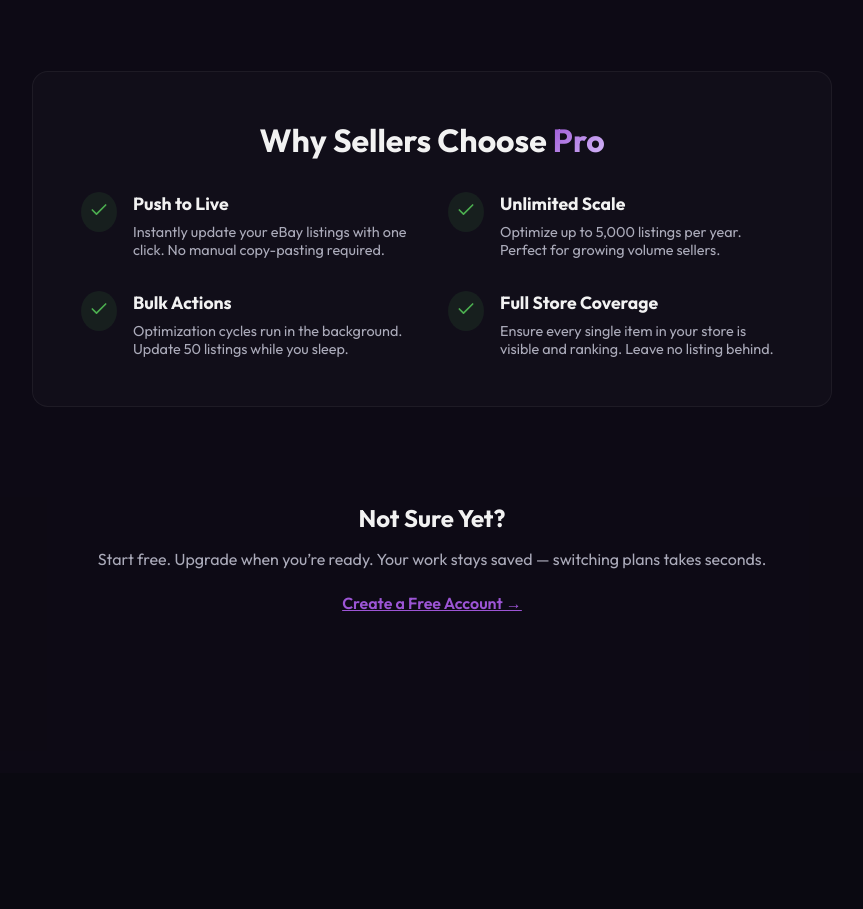
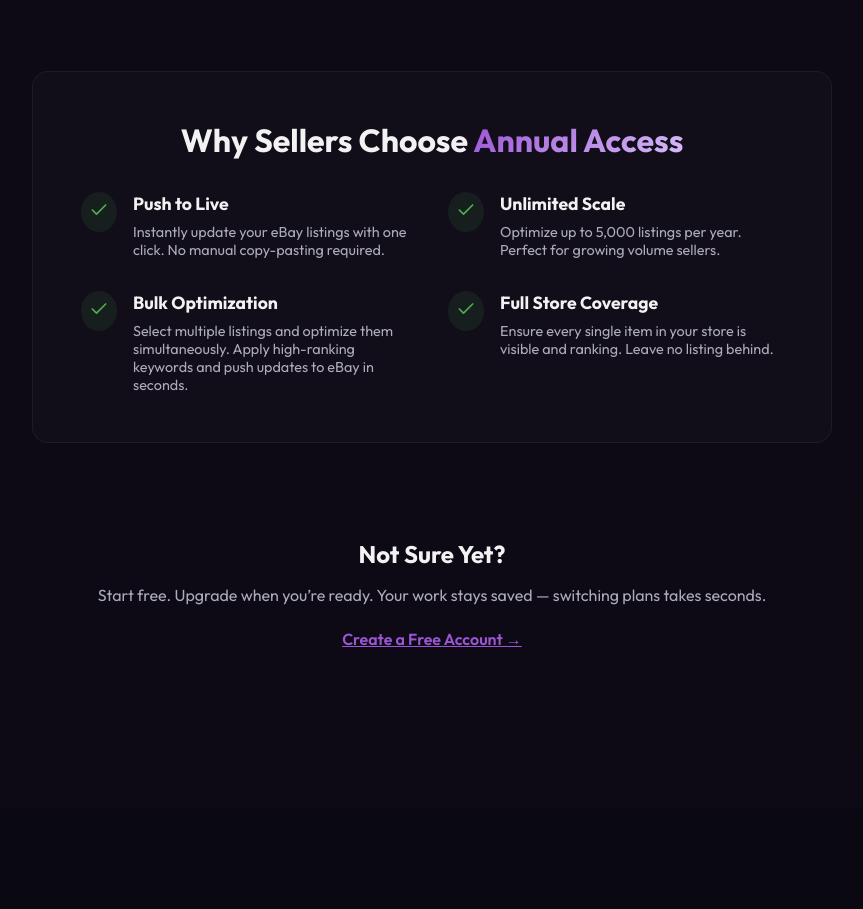
Before and after one commit to spencerstarky/resell-seo, a Next.js app: page / in a window 1280 px wide. Shown: the part 3060-3969 px from the top of the page, without its empty margins (208-1071 px from the left). Built offline with nearby package versions, Linux system fonts and the light colour scheme; no server answers.

Commit message:
Docs: Update plan section copy. Changed 'Pro' to 'Annual Access' and fixed Bulk Optimization description.

```diff
--- a/app/page.tsx
+++ b/app/page.tsx
@@ -221,7 +221,7 @@ export default function Home() {
 
           {/* Why Sellers Choose Pro */}
           <div style={{ maxWidth: '800px', margin: '0 auto', marginBottom: '6rem', padding: '3rem', background: 'rgba(255,255,255,0.02)', borderRadius: '16px', border: '1px solid rgba(255,255,255,0.05)' }}>
-            <h3 style={{ textAlign: 'center', fontSize: '2rem', marginBottom: '2rem' }}>Why Sellers Choose <span className="text-gradient">Pro</span></h3>
+            <h3 style={{ textAlign: 'center', fontSize: '2rem', marginBottom: '2rem' }}>Why Sellers Choose <span className="text-gradient">Annual Access</span></h3>
             <div style={{ display: 'grid', gridTemplateColumns: '1fr 1fr', gap: '2rem' }}>
               <div style={{ display: 'flex', gap: '1rem', alignItems: 'flex-start' }}>
                 <div style={{ background: 'rgba(76, 175, 80, 0.1)', padding: '0.5rem', borderRadius: '50%' }}><Check size={20} color="#4caf50" /></div>
@@ -240,8 +240,8 @@ export default function Home() {
               <div style={{ display: 'flex', gap: '1rem', alignItems: 'flex-start' }}>
                 <div style={{ background: 'rgba(76, 175, 80, 0.1)', padding: '0.5rem', borderRadius: '50%' }}><Check size={20} color="#4caf50" /></div>
                 <div>
-                  <h4 style={{ fontSize: '1.1rem', marginBottom: '0.5rem' }}>Bulk Actions</h4>
-                  <p style={{ color: 'var(--color-text-muted)', fontSize: '0.9rem' }}>Optimization cycles run in the background. Update 50 listings while you sleep.</p>
+                  <h4 style={{ fontSize: '1.1rem', marginBottom: '0.5rem' }}>Bulk Optimization</h4>
+                  <p style={{ color: 'var(--color-text-muted)', fontSize: '0.9rem' }}>Select multiple listings and optimize them simultaneously. Apply high-ranking keywords and push updates to eBay in seconds.</p>
                 </div>
               </div>
               <div style={{ display: 'flex', gap: '1rem', alignItems: 'flex-start' }}>
```
